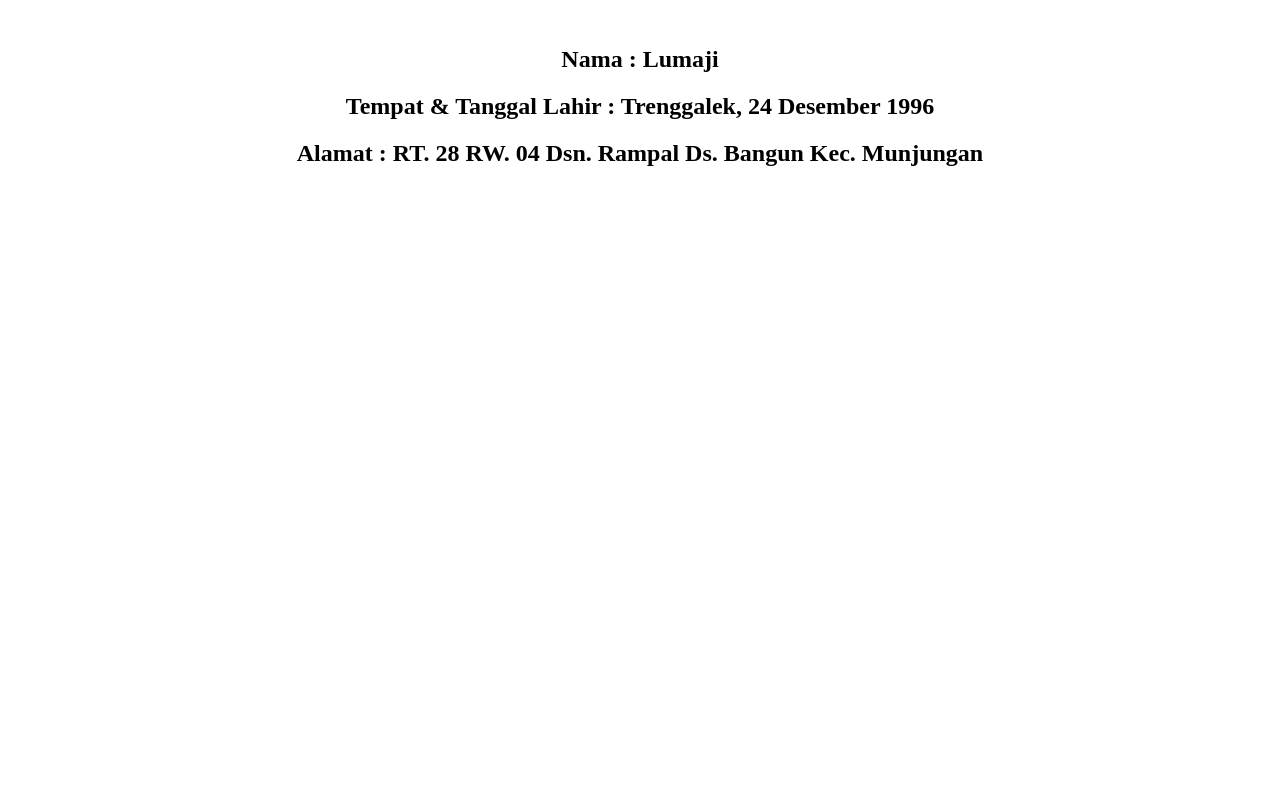
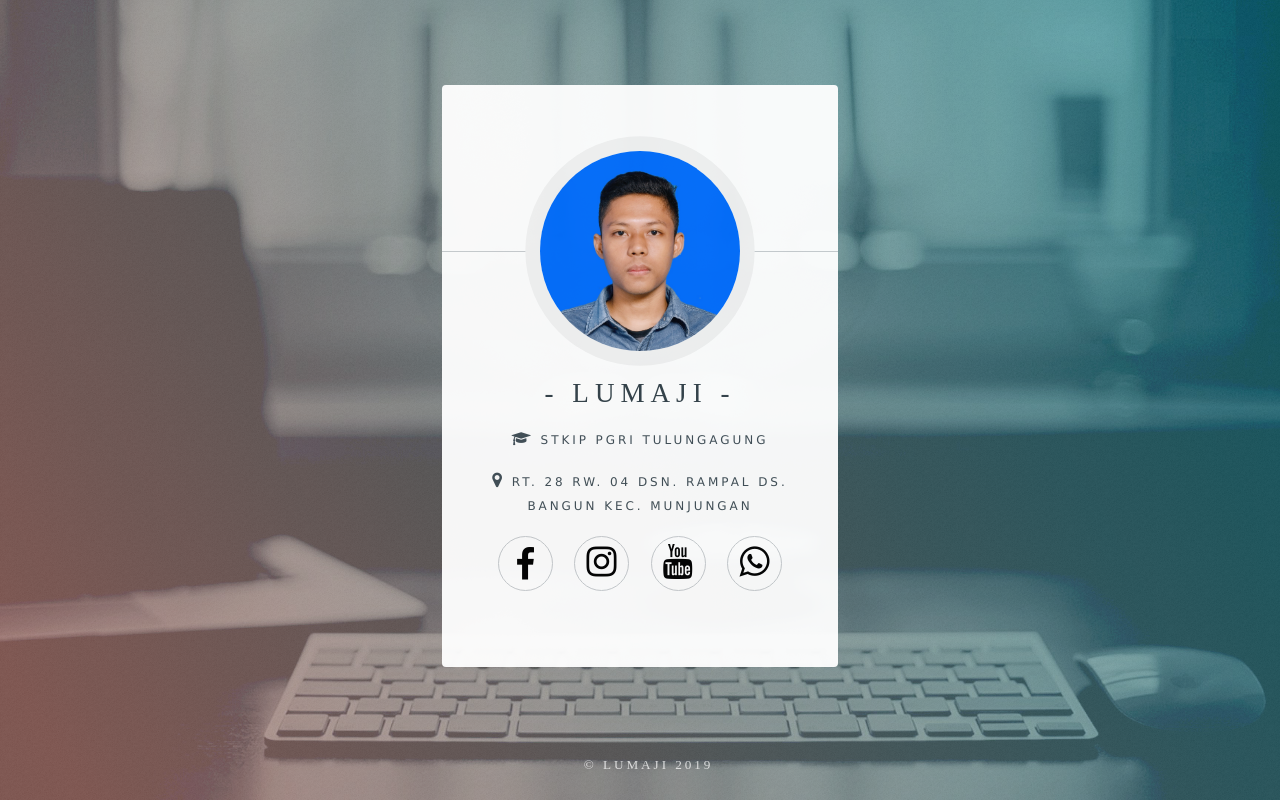
Before and after one commit to lumaji/lumaji.github.io, a plain HTML site: page index.html in a window 1280 px wide. Drawn offline with Linux system fonts and the light colour scheme; a web font is replaced by a local one.

Commit message:
Add files via upload

```diff
--- a/index.html
+++ b/index.html
@@ -1,12 +1,58 @@
-<!DOCTYPE html>
+<!DOCTYPE HTML>
 <html>
-<head>
-    <title>Tentang Saya</title>
-</head>
-	<center><br>
-		<h2>Nama : Lumaji</h2>
-		<h2>Tempat & Tanggal Lahir : Trenggalek, 24 Desember 1996</h2>
-		<h2>Alamat : RT. 28 RW. 04 Dsn. Rampal Ds. Bangun Kec. Munjungan</h2>
-	   </center>
-</body>
+	<head>
+		<title>TENTANG SAYA - LUMAJI</title>
+		<meta charset="utf-8" />
+		<meta name="viewport" content="width=device-width, initial-scale=1, user-scalable=no" />
+		<link rel="stylesheet" href="assets/css/main.css" />
+		<link rel="shortcut icon" href="images/icon.png">
+		<link rel="stylesheet" href="https://cdnjs.cloudflare.com/ajax/libs/font-awesome/4.7.0/css/font-awesome.min.css">
+		<noscript><link rel="stylesheet" href="assets/css/noscript.cs s" /></noscript>
+		<link href='https://fonts.googleapis.com/css?family=Chonburi' rel='stylesheet'>
+
+	</head>
+	<body class="is-preload">
+
+		<!-- Wrapper -->
+			<div id="wrapper">
+
+				<!-- Main -->
+					<section id="main">
+						<header>
+							<span class="avatar"><img src="images/avatar.jpg" alt="" /></span>
+							<h1>- LUMAJI -</h1>
+
+								<p class="alamat"><i class='fa fa-graduation-cap' style='font-size:15px'></i> STKIP PGRI TULUNGAGUNG</td>
+								<p class="alamat"><i class='fa fa-map-marker' style='font-size:17px'></i>
+									RT. 28 RW. 04 Dsn. Rampal Ds. Bangun Kec. Munjungan</p>
+
+						</header>
+						<footer>
+							<ul class="icons">
+								<li><a href="https://facebook.com/lumajiaja"><i class="fa fa-facebook-f" style="margin-top: 10px; margin-left: 2px; font-size:35px;color:black"></i></a></li>
+								<li><a href="https://www.instagram.com/_maslum/"><i class="fa fa-instagram" style="margin-top: 7px; margin-left: 2px; font-size:35px;color:black"></i></a></li>
+								<li><a href="https://www.youtube.com/c/mrlum"><i class="fa fa-youtube" style="margin-top: 7px; margin-left: 2px;  font-size:35px;color:black"></i></a></li>
+								<li><a href="https://api.whatsapp.com/send?phone=6282335504976"><i class="fa fa-whatsapp" style="margin-top: 7px; margin-left: 3px;  font-size:35px;color:black"></i></a></li>
+							</ul>
+						</footer>
+					</section>
+
+				<!-- Footer -->
+					<footer id="footer">
+						<ul class="copyright">
+							<li>&copy; LUMAJI 2019</li>
+						</ul>
+					</footer>
+
+			</div>
+
+		<!-- Scripts -->
+			<script>
+				if ('addEventListener' in window) {
+					window.addEventListener('load', function() { document.body.className = document.body.className.replace(/\bis-preload\b/, ''); });
+					document.body.className += (navigator.userAgent.match(/(MSIE|rv:11\.0)/) ? ' is-ie' : '');
+				}
+			</script>
+
+	</body>
 </html>
```
